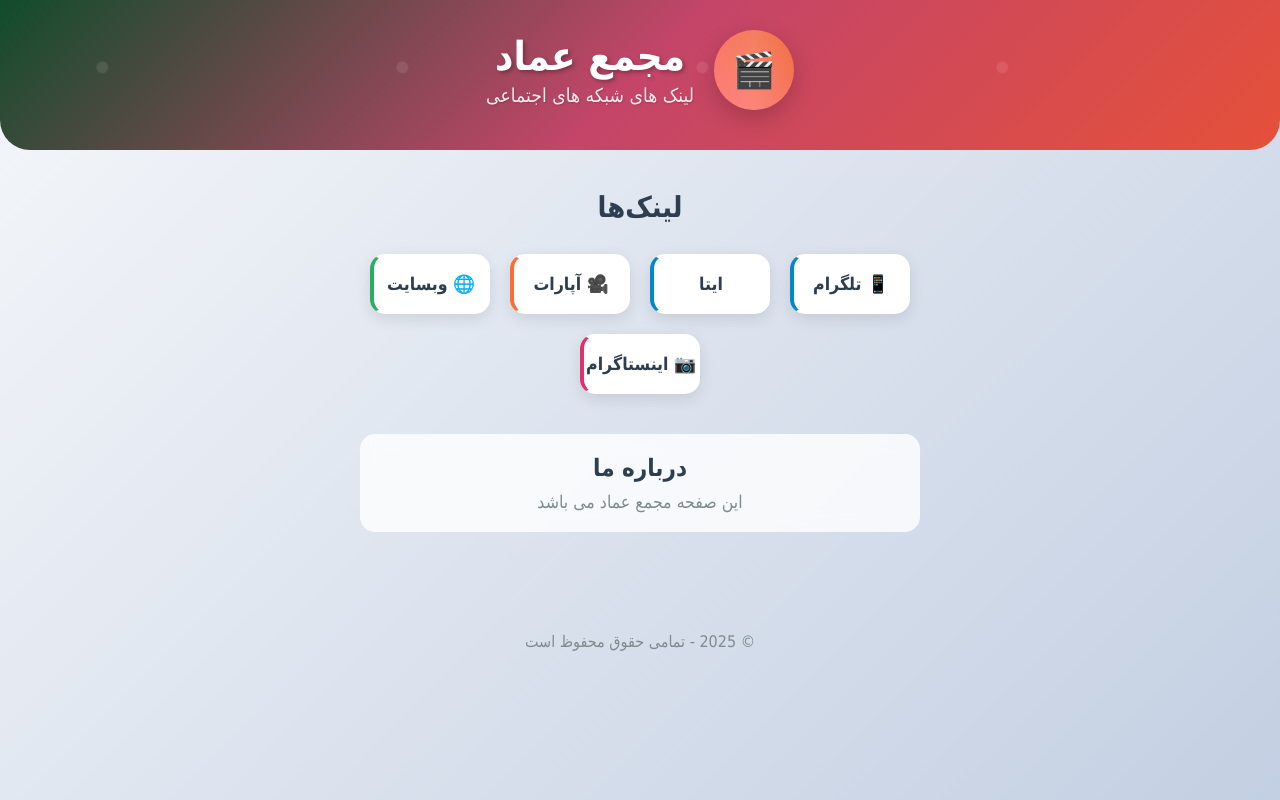
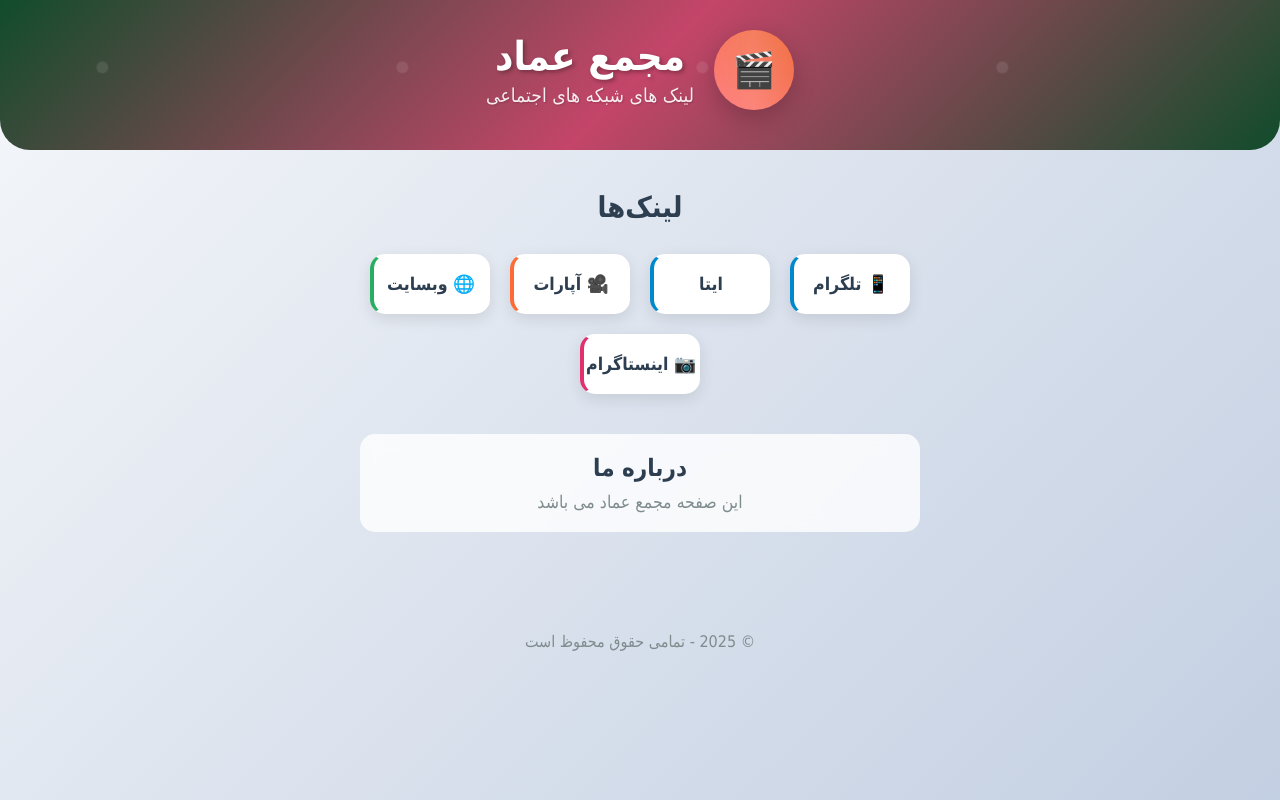
Before and after one commit to chatgptg1998/my-links, a plain HTML site: page index.html in a window 1280 px wide. Drawn offline with Linux system fonts and the light colour scheme.

Commit message:
Update index.html

```diff
--- a/index.html
+++ b/index.html
@@ -20,7 +20,7 @@
 
         .header {
             /* background: linear-gradient(135deg, #56ab2f 0%, #a8e6cf 100%); */
-            background: linear-gradient(135deg, #114c2c 0%, #c44569 50%, #e55039 100%);
+            background: linear-gradient(135deg, #114c2c 0%, #c44569 50%, #114c2c 100%);
             color: white;
             padding: 30px 20px;
             text-align: center;
```
